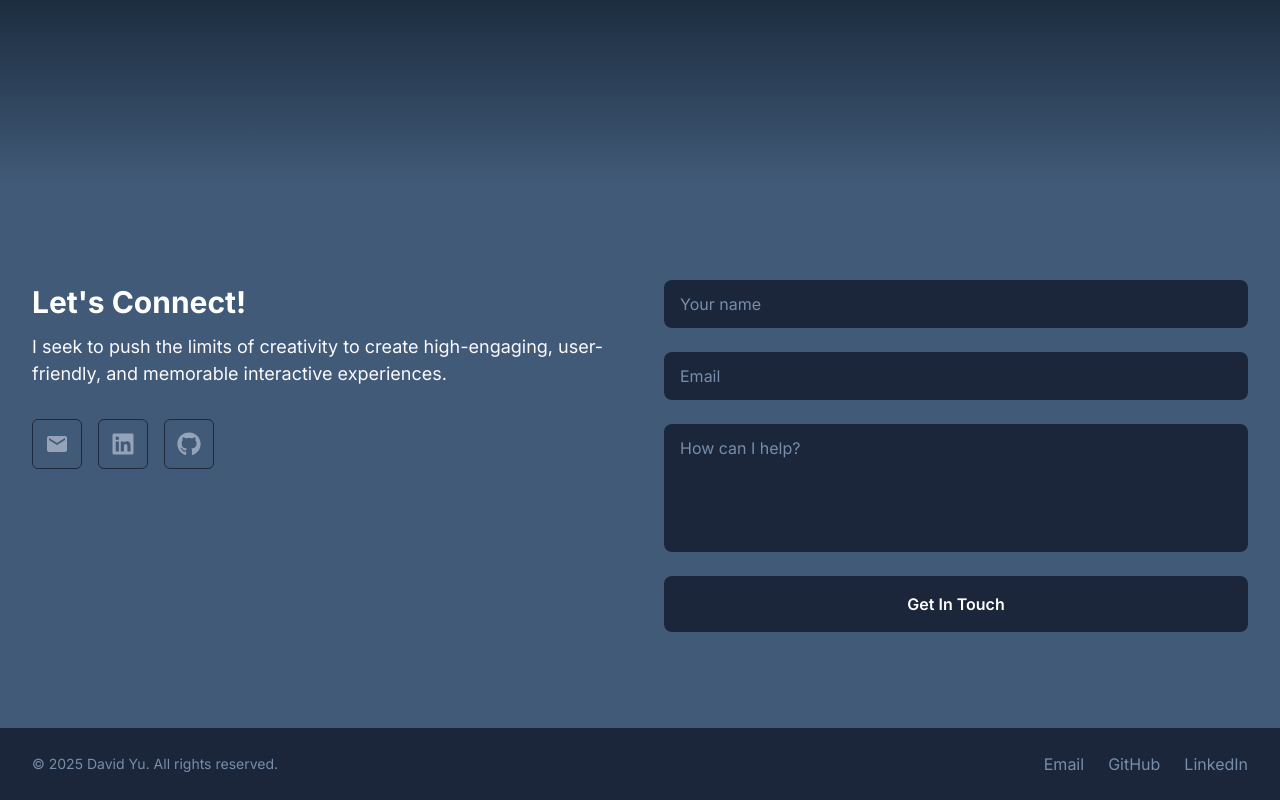
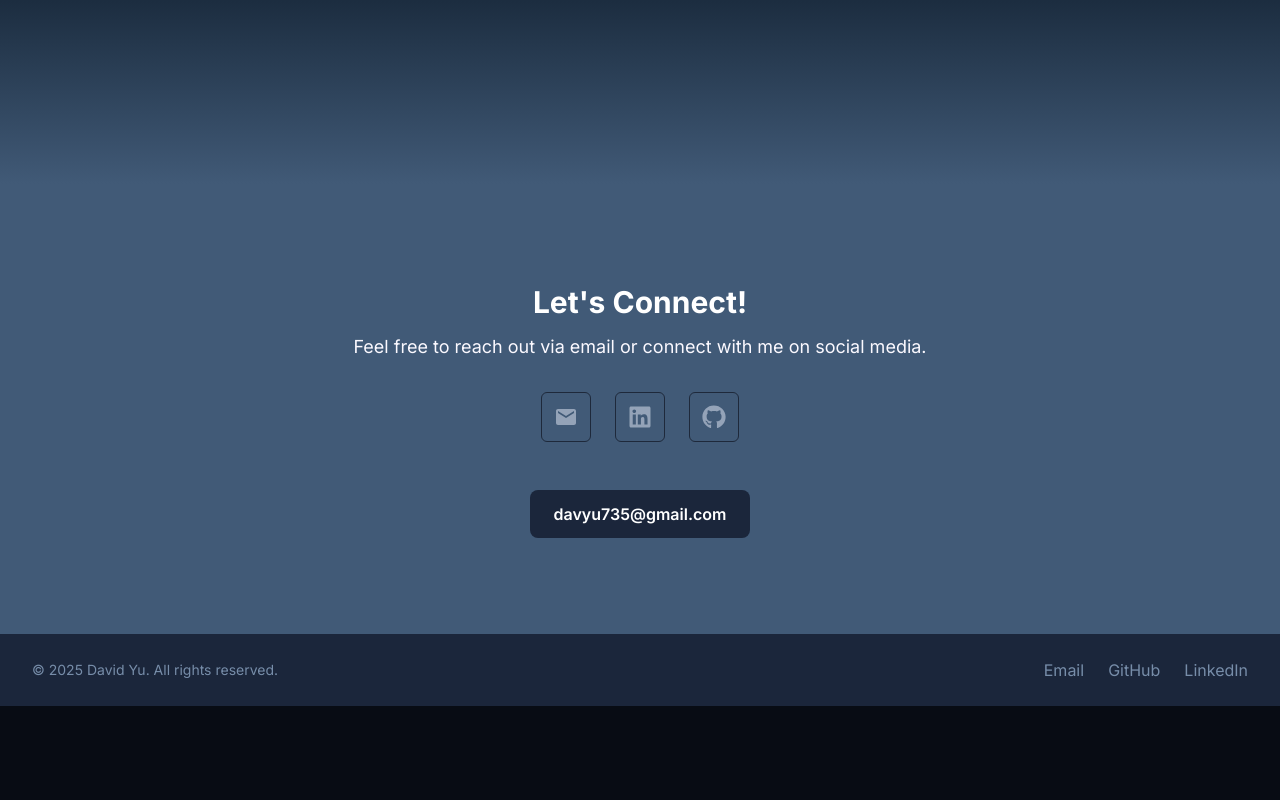
Before and after one commit to DavidYu75/thedavidyu, a Next.js app: page / in a window 1280 px wide. Shown: the part 5111-5911 px from the top of the page. After the commit the page ends 5817 px from the top, so only its background shows below. Built offline with nearby package versions, Linux system fonts and the light colour scheme.

Commit message:
remove form submission in contact

```diff
--- a/src/components/sections/Contact.tsx
+++ b/src/components/sections/Contact.tsx
@@ -6,90 +6,69 @@ import { FaLinkedin, FaGithub } from 'react-icons/fa';
 import styles from '@/styles/Contact.module.css';
 
 const Contact = () => {
-  const handleSubmit = (e: React.FormEvent<HTMLFormElement>) => {
-    e.preventDefault();
-    // Form submission logic here
-  };
-
   return (
     <section id="contact" className={styles.section}>
       <div className={styles.content}>
-        <div className={styles.grid}>
-          {/* Left Column - Contact Info */}
         <motion.div
           initial={{ opacity: 0, y: 20 }}
           whileInView={{ opacity: 1, y: 0 }}
           transition={{ duration: 0.5 }}
           viewport={{ once: true }}
+          className={styles.centeredContent}
         >
           <div className={styles.titleContainer}>
             <h2 className={styles.title}>Let&#39;s Connect!</h2>
             <h3 className={styles.description}>
-                I seek to push the limits of creativity to create high-engaging, user-friendly,
-                and memorable interactive experiences.
+              Feel free to reach out via email or connect with me on social media.
             </h3>
           </div>
-            {/* New contact icons */}
-            <div className={styles.contactButtons}>
-              <a
+
+          <div className={styles.socialContainer}>
+            <motion.a
               href="mailto:davyu735@gmail.com"
               className={styles.contactButton}
+              whileHover={{ scale: 1.1 }}
+              whileTap={{ scale: 0.95 }}
             >
               <MdEmail size={24} />
-              </a>
-              <a
+            </motion.a>
+            <motion.a
               href="https://linkedin.com/in/david-t-yu"
               target="_blank"
               rel="noopener noreferrer"
               className={styles.contactButton}
+              whileHover={{ scale: 1.1 }}
+              whileTap={{ scale: 0.95 }}
             >
               <FaLinkedin size={24} />
-              </a>
-              <a
+            </motion.a>
+            <motion.a
               href="https://github.com/DavidYu75"
               target="_blank"
               rel="noopener noreferrer"
               className={styles.contactButton}
+              whileHover={{ scale: 1.1 }}
+              whileTap={{ scale: 0.95 }}
             >
               <FaGithub size={24} />
-              </a>
+            </motion.a>
           </div>
-          </motion.div>
 
-          {/* Right Column - Contact Form */}
           <motion.div
+            className={styles.emailContainer}
             initial={{ opacity: 0, y: 20 }}
             whileInView={{ opacity: 1, y: 0 }}
             transition={{ duration: 0.5, delay: 0.2 }}
             viewport={{ once: true }}
           >
-            <form onSubmit={handleSubmit} className={styles.form}>
-              <input
-                type="text"
-                placeholder="Your name"
-                className={styles.input}
-              />
-              <input
-                type="email"
-                placeholder="Email"
-                className={styles.input}
-              />
-              <textarea
-                placeholder="How can I help?"
-                rows={4}
-                className={styles.textarea}
-              />
-              <motion.button
-                whileHover={{ scale: 1.02 }}
-                whileTap={{ scale: 0.98 }}
-                type="submit"
-                className={styles.submitButton}
+            <a
+              href="mailto:davyu735@gmail.com"
+              className={styles.emailButton}
             >
-                Get In Touch
-              </motion.button>
-            </form>
+              davyu735@gmail.com
+            </a>
           </motion.div>
-        </div>
+        </motion.div>
       </div>
     </section>
   );
--- a/src/styles/Contact.module.css
+++ b/src/styles/Contact.module.css
@@ -22,6 +22,10 @@
   .content {
     padding: 0 2rem;
   }
+}
+
+.centeredContent {
+  text-align: center;
 }
 
 .grid {
@@ -56,64 +60,11 @@
   color: #FBF9FF;
 }
 
-  .emailLink {
-    display: block;
-    color: white;
-    transition: color 0.2s;
-  }
-
-  .emailLink:hover {
-    color: #FBF9FF;
-  }
-
-  .form {
+.socialContainer {
   display: flex;
-    flex-direction: column;
+  justify-content: center;
+  margin-top: 2rem;
   gap: 1.5rem;
-  }
-
-  .input {
-    width: 100%;
-    padding: 0.75rem 1rem;
-    background-color: #1B263B;
-    color: white;
-    border-radius: 0.5rem;
-  }
-
-  .input::placeholder {
-    color: #778DA9;
-  }
-
-  .input:focus {
-    outline: none;
-    ring: 2px;
-    ring-color: #778DA9;
-  }
-
-  .textarea {
-    composes: input;
-    resize: none;
-    min-height: 8rem;
-  }
-
-  .submitButton {
-    width: 100%;
-    padding: 1rem 2rem;
-    background-color: #1B263B;
-    color: white;
-    border-radius: 0.5rem;
-    font-weight: 600;
-    transition: background-color 0.2s;
-  }
-
-  .submitButton:hover {
-    background-color: #0D1B2A;
-  }
-
-  .contactButtons {
-    display: flex;
-    gap: 1rem;
-    margin: 1rem 0;
 }
 
 .contactButton {
@@ -133,3 +84,28 @@
 .contactButton:hover {
   background-color: #1e293b;
 }
+
+.emailContainer {
+  margin-top: 2rem;
+  text-align: center;
+}
+
+.contactText {
+  font-size: 1.125rem;
+  color: #FBF9FF;
+}
+
+.emailButton {
+  display: inline-block;
+  margin-top: 1rem;
+  padding: 0.75rem 1.5rem;
+  background-color: #1B263B;
+  color: white;
+  font-weight: 600;
+  border-radius: 0.5rem;
+  transition: background-color 0.2s;
+}
+
+.emailButton:hover {
+  background-color: #0D1B2A;
+}
```
Lines whose indentation alone changed are shown as unchanged.
